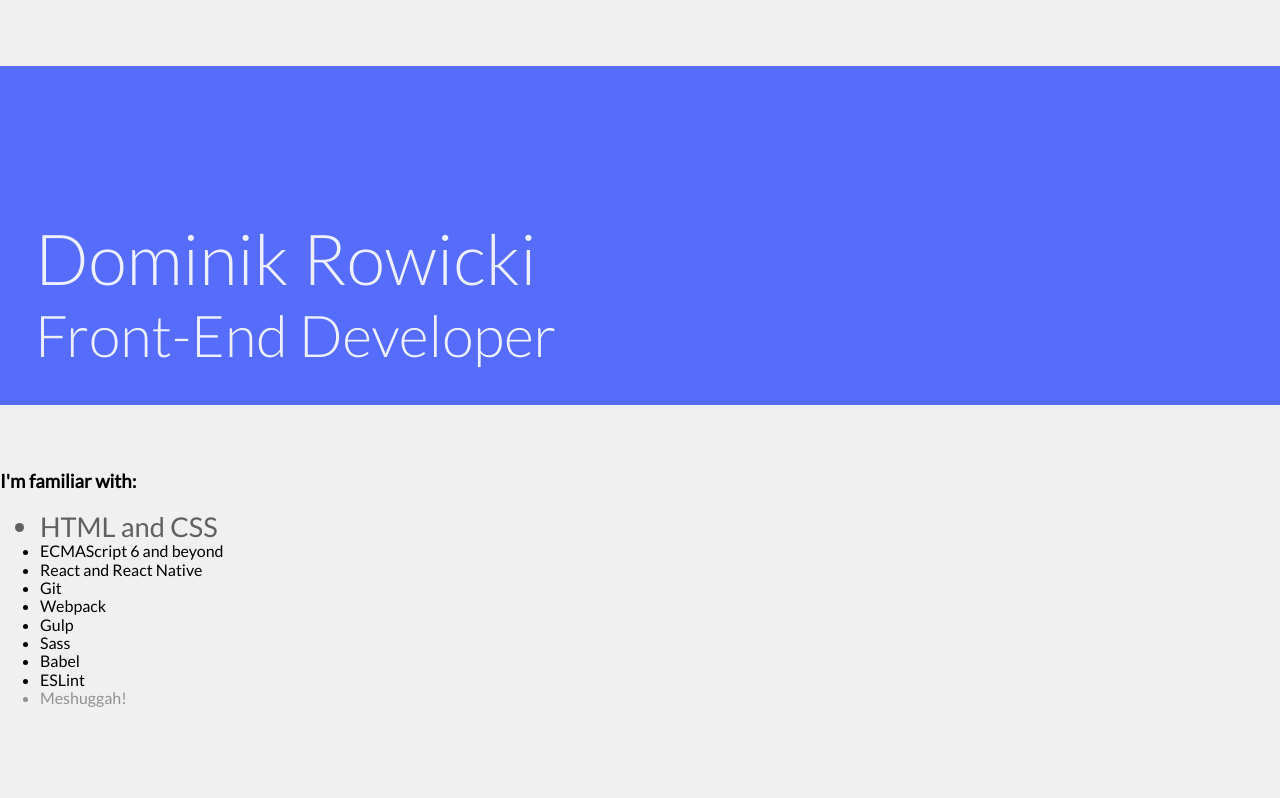
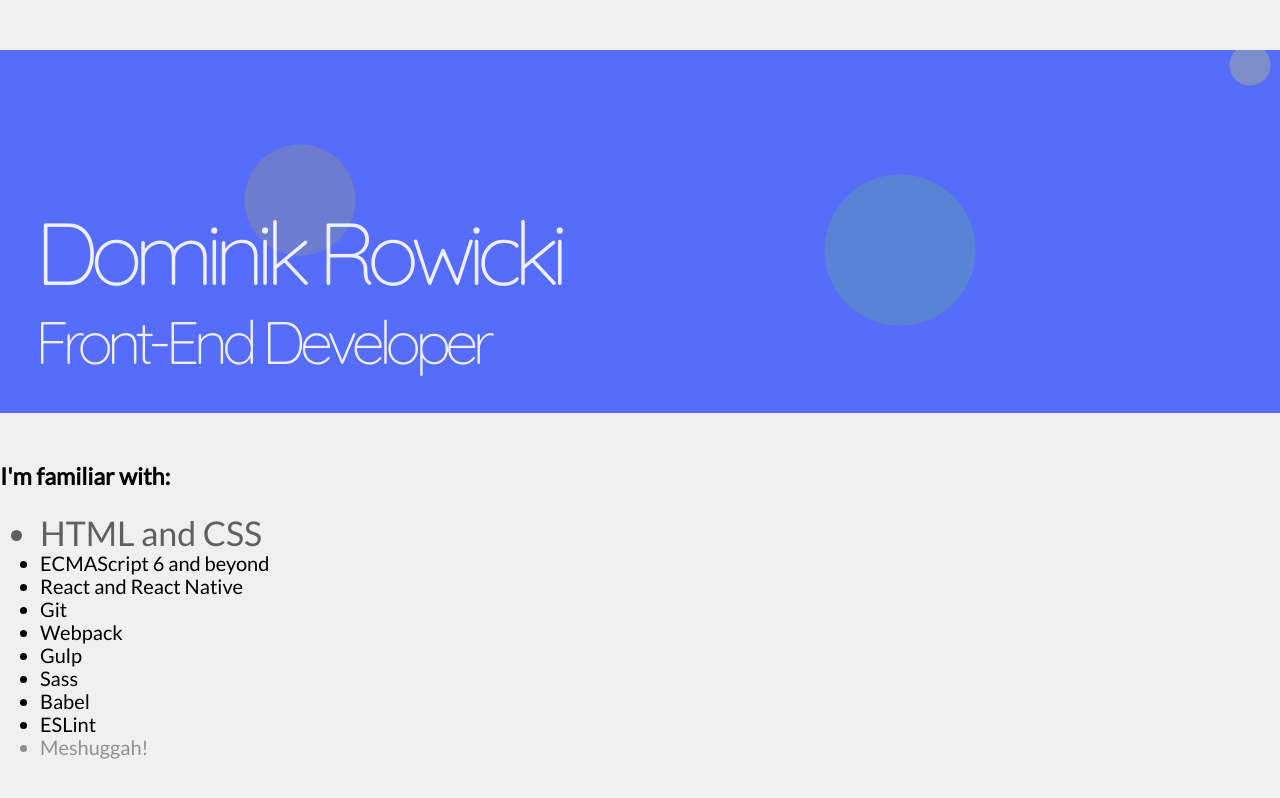
Before and after one commit to papermana/papermana.github.io, a plain HTML site: page index.html in a window 1280 px wide. Drawn offline with nearby package versions, Linux system fonts and the light colour scheme; files that its build step writes are made by us from their sources.

Commit message:
More work on styling

```diff
--- a/index.html
+++ b/index.html
@@ -9,6 +9,7 @@
   <link rel="stylesheet" href="main.css">
 
   <link href="https://fonts.googleapis.com/css?family=Lato:300,400&subset=latin-ext" rel="stylesheet">
+  <link href="https://fonts.googleapis.com/css?family=Quicksand:300,400&subset=latin-ext" rel="stylesheet">
 </head>
 <body>
   <header>
--- a/sass/main.scss
+++ b/sass/main.scss
@@ -1,23 +1,30 @@
 $name-height: 4.4rem;
-$occupation-height: 3.6rem;
+$occupation-height: 3.0rem;
 
 @function header-line-height($font-height) {
   @return $font-height * 1.2;
 }
 
+@function gradient-circle($size, $x, $y, $color) {
+  @return radial-gradient($size at $x $y, $color 0px, $color $size, transparent $size + 1);
+}
+
 html {
   font-family: 'Lato', sans-serif;
-  font-size: 16;
+  font-size: 20px;
   background-color: rgb(240,240,240);
 }
 
 header {
-  // height: header-line-height($name-height) + header-line-height($occupation-height) + 1rem;
-
-  margin: 66px 0;
+  margin: 50px 0;
   padding: 150px 35px 35px;
 
-  background-color: #566cfb;
+  background-color: rgb(86,108,251);
+  background-image:
+    gradient-circle(20px, 1250px, 15px, rgba(240,240,50,0.25)),
+    gradient-circle(75px, 900px, 200px, rgba(100,200,100,0.25)),
+    gradient-circle(55px, 300px, 150px, rgba(175,175,75,0.25)),
+    gradient-circle(200px, 1700px, 50px, rgba(100,100,50,0.25));
 
   overflow: auto;
 }
@@ -26,16 +33,22 @@
   margin: 0;
   font-weight: 300;
   color: rgba(255,255,255,0.9);
+
+  font-family: 'Quicksand', sans-serif;
 }
 
 .name {
   font-size: $name-height;
   line-height: header-line-height($name-height);
+
+  letter-spacing: -0.1em;
 }
 
 .occupation {
   font-size: $occupation-height;
   line-height: header-line-height($occupation-height);
+
+  letter-spacing: -0.1em;
 }
 
 
```
